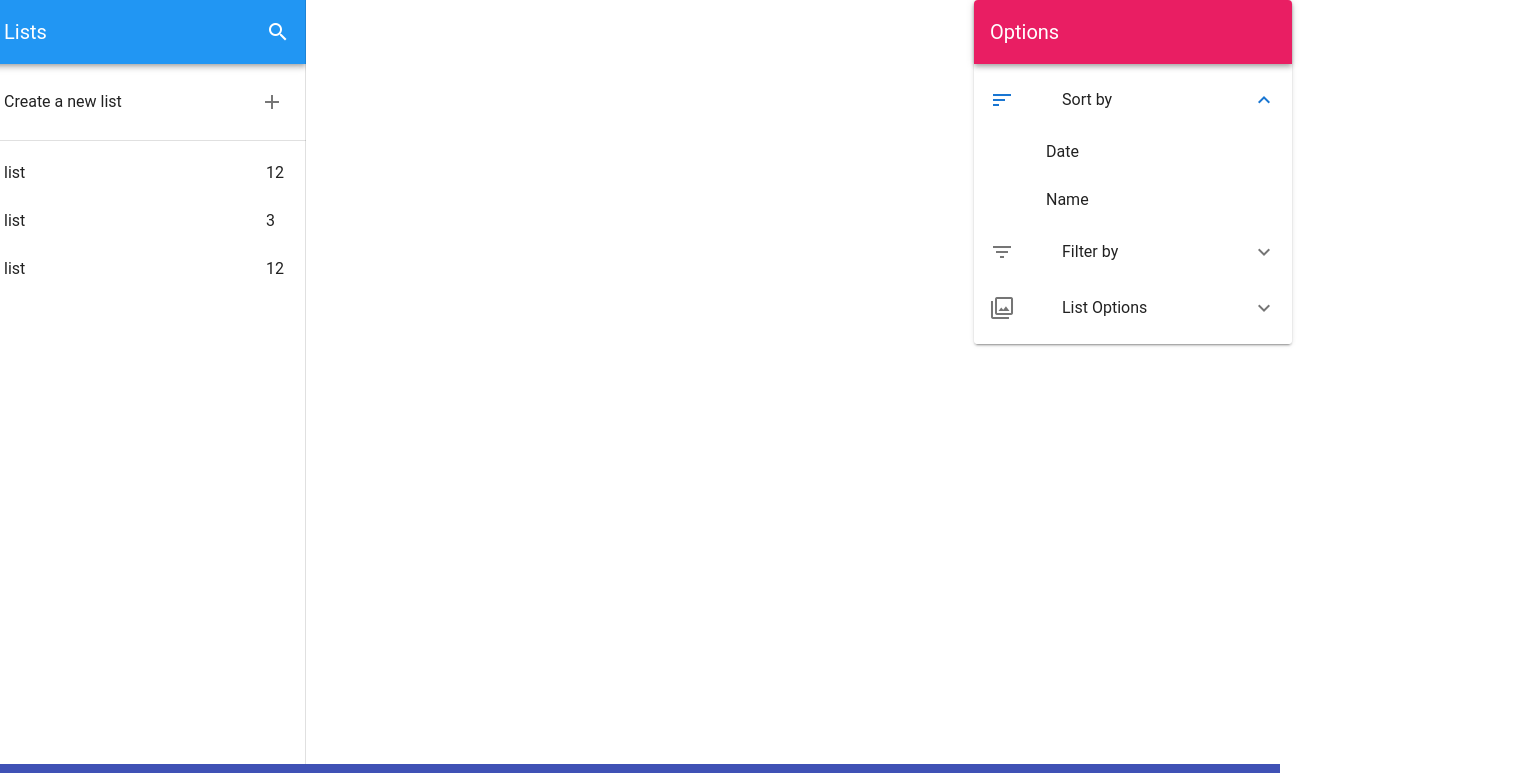
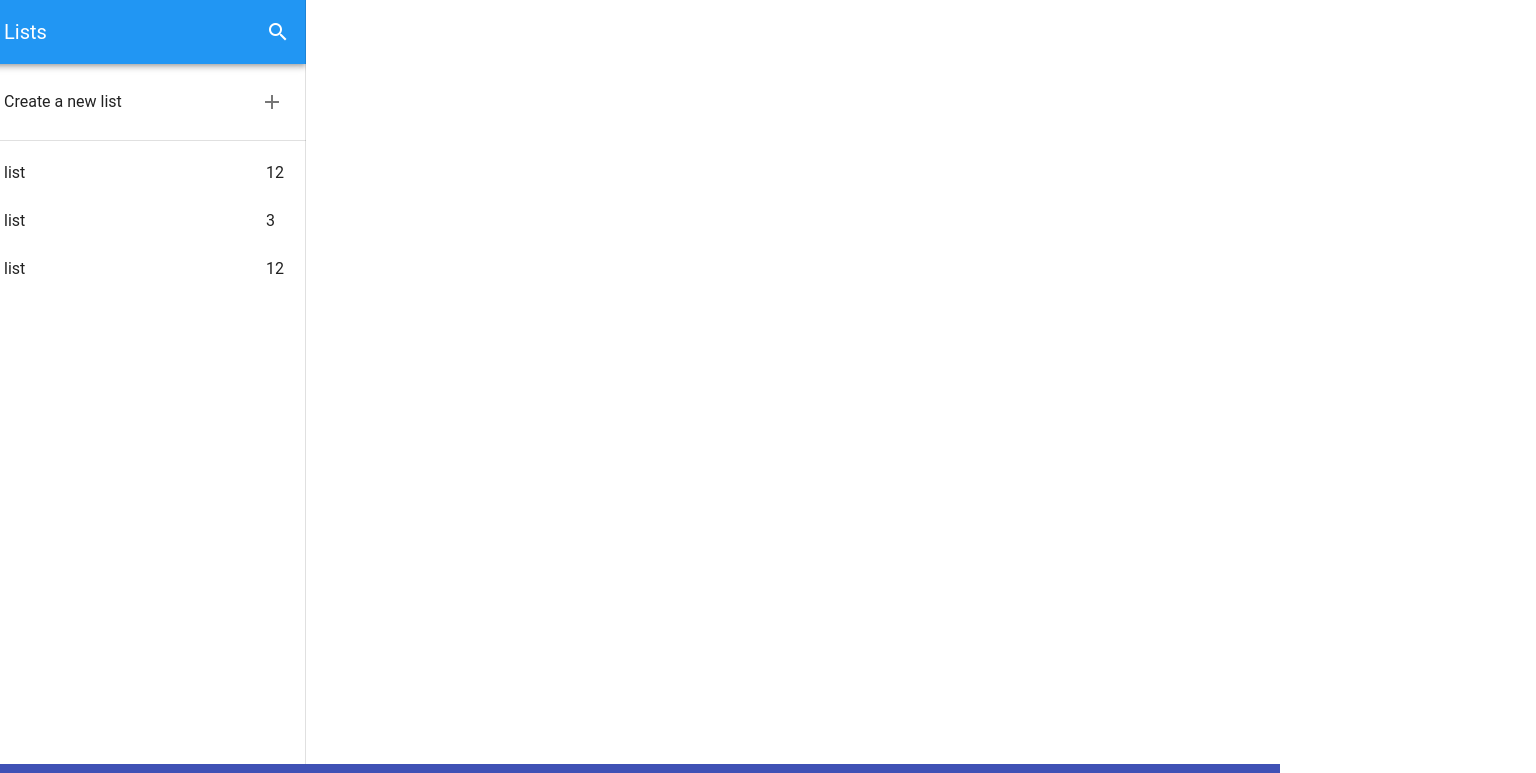
Before and after one commit to raro28/todo-app-overseas, a Vue app: page / in a window 1280 px wide. Shown: the top 773 px of the page, 1536 px wide, since content can reach past the window. Built offline with nearby package versions, Linux system fonts and the light colour scheme.

Commit message:
selectable option bar

```diff
--- a/src/components/OptionsBar.vue
+++ b/src/components/OptionsBar.vue
@@ -1,5 +1,5 @@
 <template>
-  <div>
+  <div v-if="show">
     <v-card height="100%">
       <v-toolbar dark color="pink">
         <v-toolbar-title>Options</v-toolbar-title>
@@ -39,6 +39,11 @@ import BackgroundChanger from "./BackgroundChanger";
 export default {
   name: "OptionsBar",
   components: { BackgroundChanger },
+  computed: {
+    show: function(){
+      return this.$route.params.id;
+    }
+  },
   data: function() {
     return {
       items: [
```
